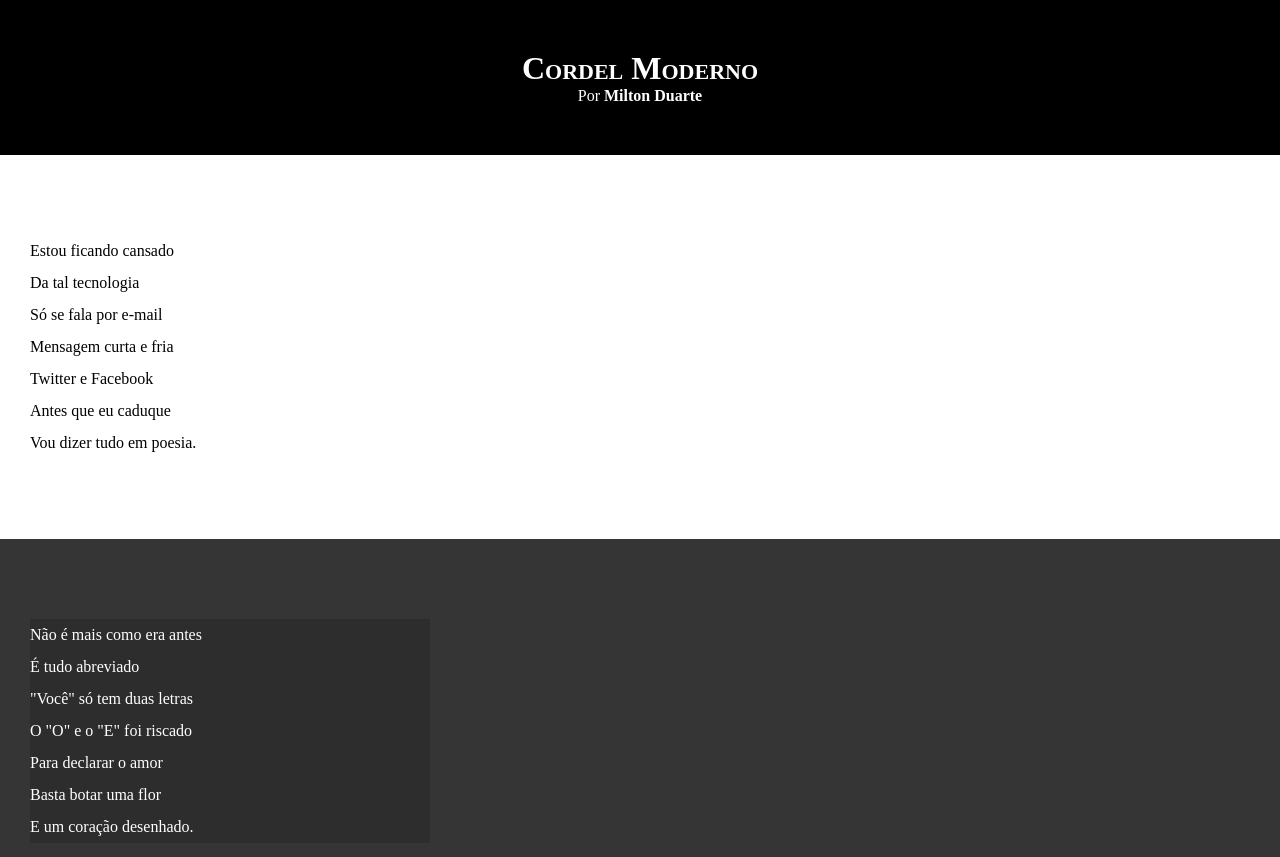
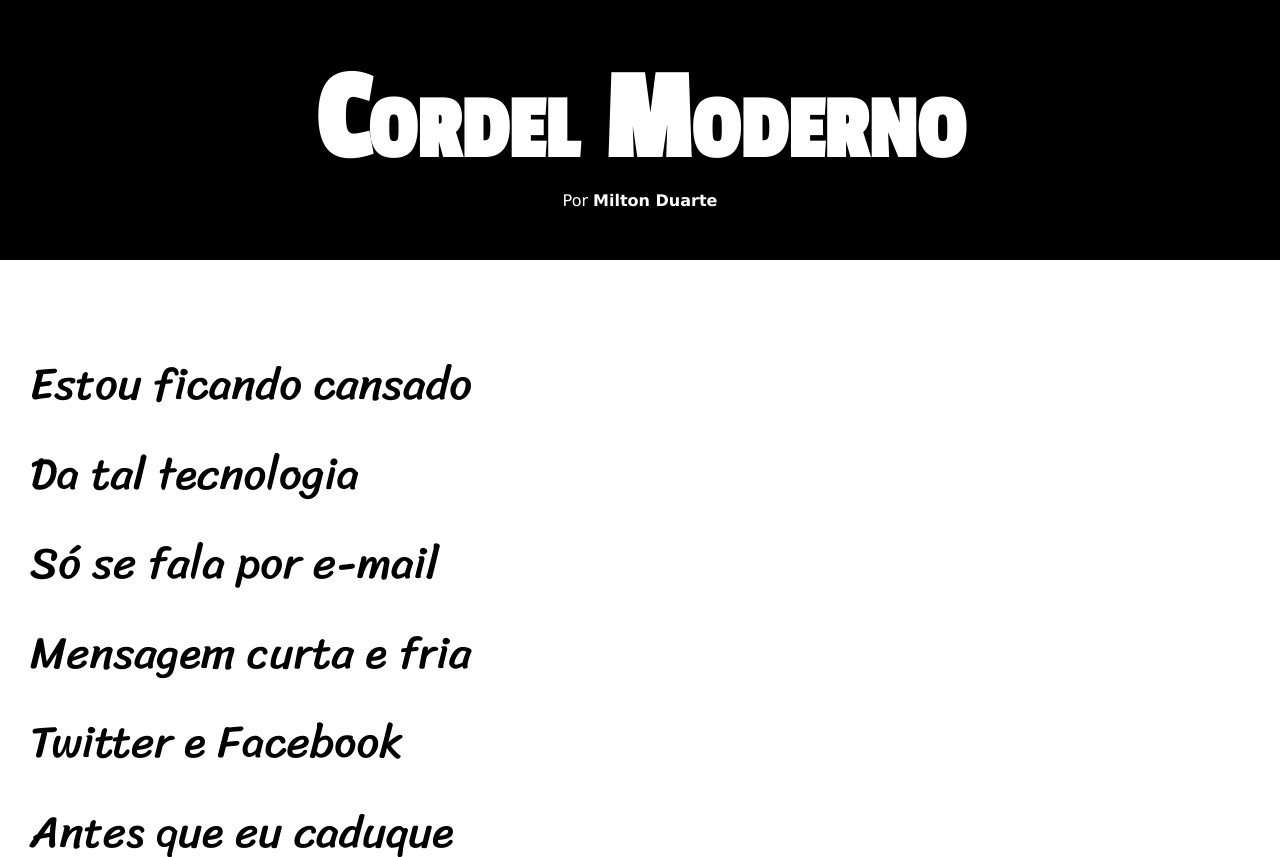
Before and after one commit to HigorPiress/html-css, a plain HTML site: page css desafio/cordel/cordel.html in a window 1280 px wide. Shown: the top 857 px of the page. Drawn offline with Linux system fonts and the light colour scheme.

Commit message:
Atualização dos estilos cordel

```diff
--- a/css desafio/cordel/estilo/style.css
+++ b/css desafio/cordel/estilo/style.css
@@ -1,14 +1,26 @@
 @charset "UTF-8";
 
+
+@import url('https://fonts.googleapis.com/css2?family=Passion+One&family=Sriracha&display=swap');
+
+@import url('https://fonts.googleapis.com/css2?family=Sriracha&display=swap');
+
+:root{
+    --fonte1:Verdana, Geneva, Tahoma, sans-serif;
+    --fonte2:'Passion One', cursive;
+    --fonte3:'Sriracha', cursive;
+}
 
 * {  /*configurações gerais*/
     margin: 0px;
     padding: 0px;
+    font-size: 1em;
 }
 
 html, body{
     min-height: 100vh;
     background-color: darkgray;
+    font-family: var(--fonte1);
 }
 
 header{
@@ -20,6 +32,8 @@ header{
 header > h1{
     padding-top: 50px;
     font-variant: small-caps; /* font-variant deixa todas letras maiúscula , porém fica mais bonito, text-transform:uppercase  deixa todas as letras maiúscula*/
+    font-family: var(--fonte2);
+    font-size: 10vw; /*vw largura da tela, é um recurso mas não é a melhor maneira*/
 }
 
 header > p{
@@ -41,6 +55,8 @@ section{
     padding-bottom: 10vh;
     line-height: 2em; /*espaçamento das linhas do parágrafo*/
     padding-left: 30px;
+    font-family: var(--fonte3);
+    font-size: 3.5vw;
 }
 
 section.normal{
@@ -54,8 +70,10 @@ section.imagem{
 }
 
 section.imagem > p{
+    display: inline-block; /*transforma numa caixa que se adapta ao tamanho do contéudo*/
+    padding: 5px;
     background-color: rgba(0, 0, 0, 0.144);
-    width: 400px;
+
 }
 
 footer{
```
